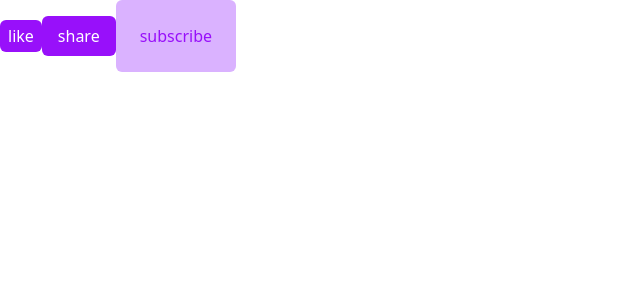
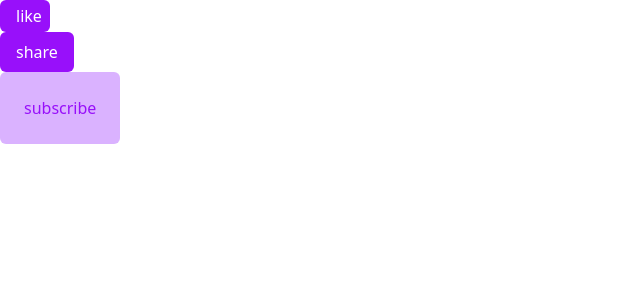
Before and after one commit to GURURAJ115/brainly-frontend, a React (Vite) app: page / in a window 1280 px wide. Shown: the top 300 px of the page, without its empty margins (0-640 px from the left). Built offline with nearby package versions, Linux system fonts and the light colour scheme.

Commit message:
Added icon within button component

```diff
--- a/src/App.tsx
+++ b/src/App.tsx
@@ -1,13 +1,14 @@
 // import { useState } from 'react'
 import './App.css'
 import { Button } from './components/ui/Button'
+import { PlusIcon } from './icons/PlusIcon'
 
 function App() {
   // const [count, setCount] = useState(0)
 
   return (
     <>
-      <Button variant={'primary'} size={'sm'} text={'like'} onClick={function (): void {
+      <Button startIcon={<PlusIcon/>} variant={'primary'} size={'sm'} text={'like'} onClick={function (): void {
         throw new Error('Function not implemented.')
       }} ></Button>
       <Button variant={'primary'} size={'md'} text={'share'} onClick={function (): void {
--- a/src/components/ui/Button.tsx
+++ b/src/components/ui/Button.tsx
@@ -22,10 +22,10 @@
     "lg": "p-6",
 }
 
-const defaultStyles = "rounded-md p-4"
+const defaultStyles = "rounded-md flex"
 
 export const Button = (props: ButtonProps)=>{
-    return <button className={`${variantStyles[props.variant]} ${defaultStyles} ${sizeStyles[props.size]}`}>{props.text}</button>
+    return <button className={`${variantStyles[props.variant]} ${defaultStyles} ${sizeStyles[props.size]}`}>{props.startIcon ? <div className="pr-2">{props.startIcon}</div>: null}{props.text}{props.endIcon}</button>
 }
 
 <Button variant="primary" size="md" onClick={() => { } } text={""}></Button>
--- /dev/null
+++ b/src/icons/PlusIcon.tsx
@@ -0,0 +1,7 @@
+import { IconProps, iconSizeVariants } from "."
+
+export const PlusIcon = (props: IconProps) =>{
+return <svg xmlns="http://www.w3.org/2000/svg" fill="none" viewBox="0 0 24 24" stroke-width="1.5" stroke="currentColor" className={iconSizeVariants[props.size]}>
+  <path stroke-linecap="round" stroke-linejoin="round" d="M12 4.5v15m7.5-7.5h-15" />
+</svg>
+}
--- /dev/null
+++ b/src/icons/index.ts
@@ -0,0 +1,9 @@
+export interface IconProps{
+    size: "sm"|"md"|"lg"
+}
+
+export const iconSizeVariants = {
+    "sm": "size-2",
+    "md": "size-4",
+    "lg": "size-6",
+}
```
